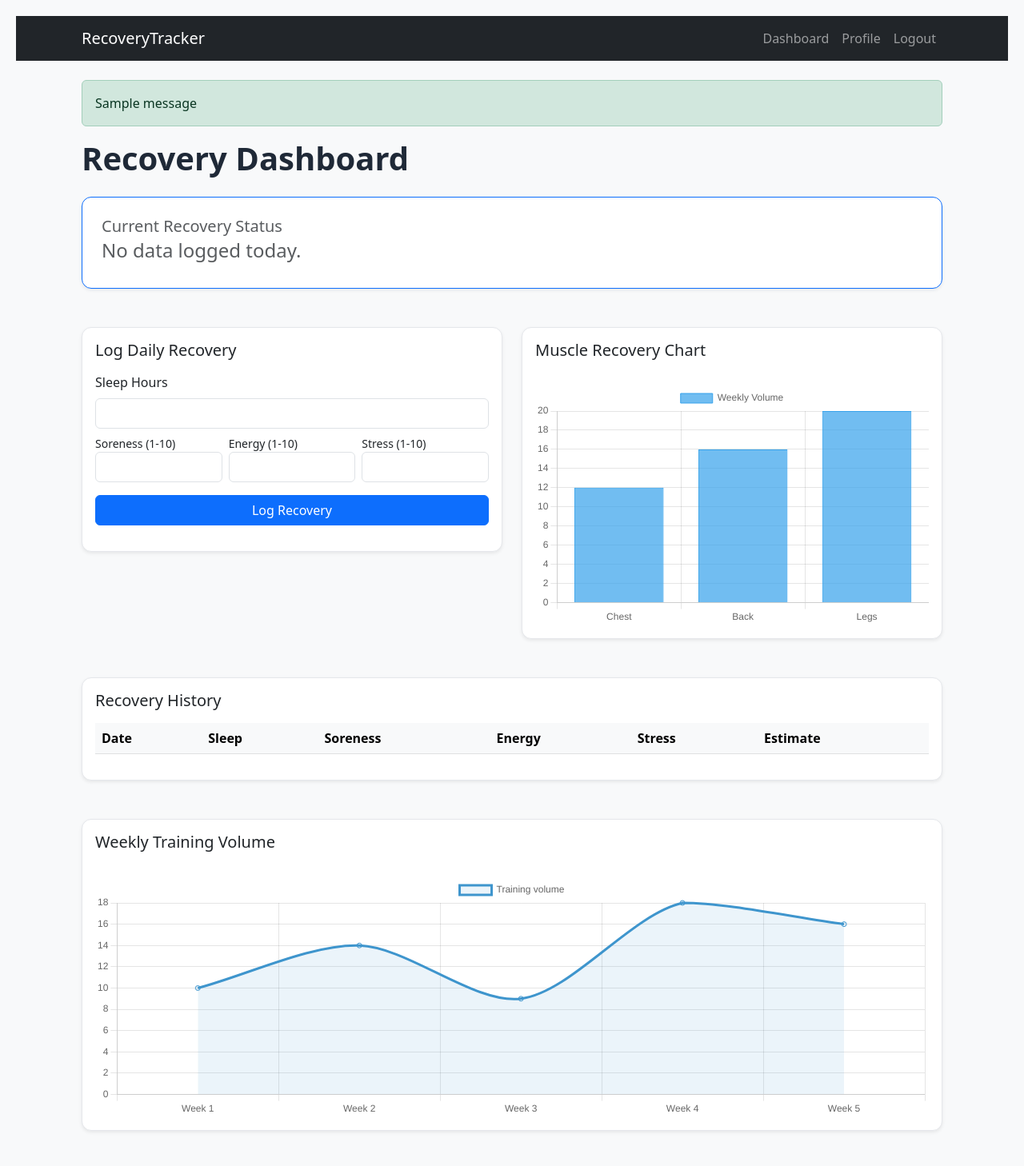
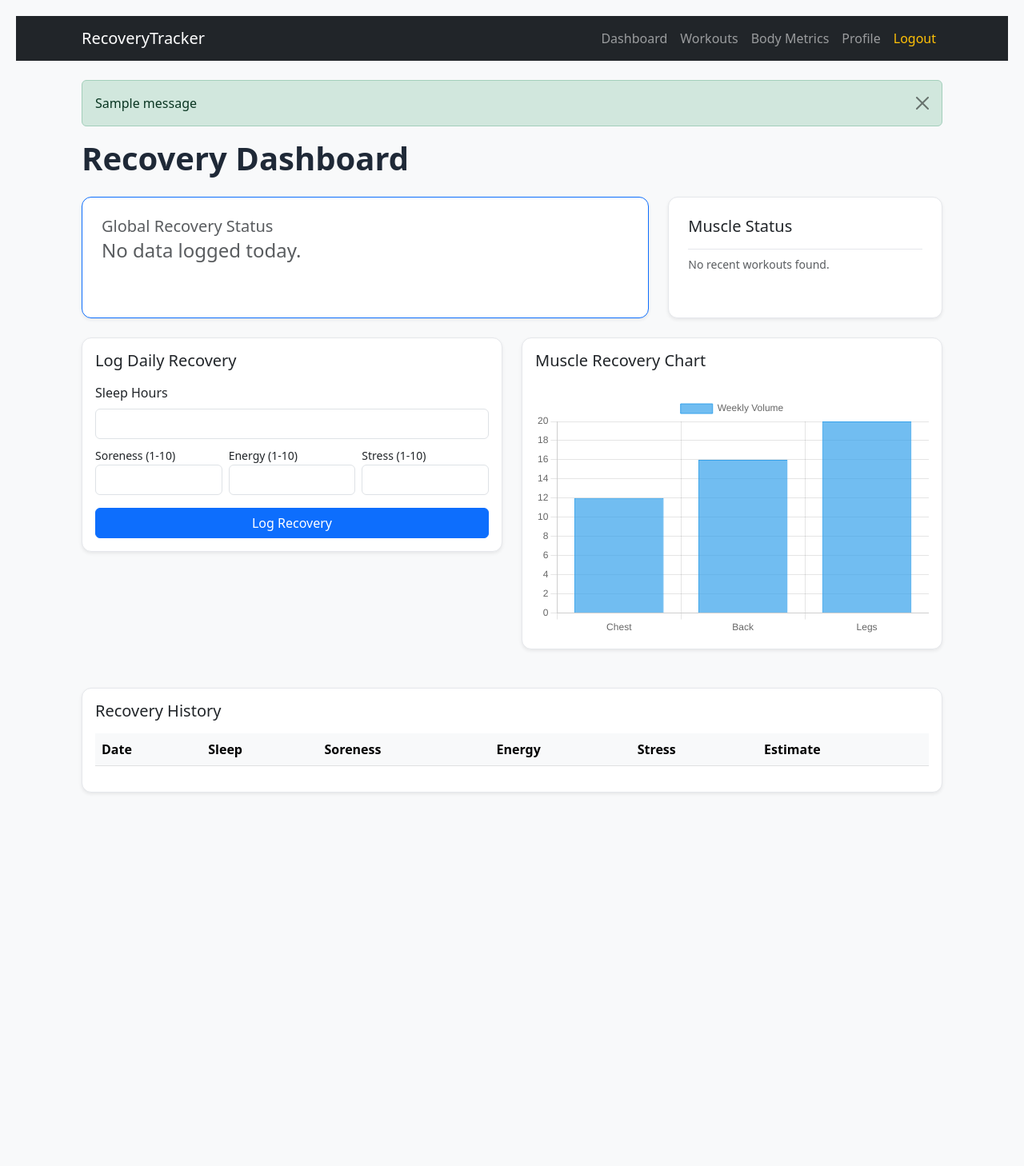
Before and after one commit to Coding-8122/GroupProject25-26, a Flask app: page / in a window 1280 px wide. Shown: the whole page at 80% size. After the commit the page ends 992 px from the top, so only its background shows below. Run offline with Flask 3, Linux system fonts and the light colour scheme; a user stored in the database is signed in; tables that the repository leaves empty hold one stand-in row (values such as "Sample post"); one stand-in notice (Sample message) is shown; lists and menus that the app fills with data are empty.

Commit message:
feat(ui): complete workouts, metrics and dashboard interface

```diff
--- a/app/templates/base.html
+++ b/app/templates/base.html
@@ -1,3 +1,4 @@
+<!DOCTYPE html>
 <html lang="en">
 <head>
     <meta charset="UTF-8">
@@ -11,29 +12,46 @@
         <div class="container">
             <a class="navbar-brand" href="{{ url_for('main.dashboard') }}">RecoveryTracker</a>
 
+            <button class="navbar-toggler" type="button" data-bs-toggle="collapse" data-bs-target="#navbarNav">
+                <span class="navbar-toggler-icon"></span>
+            </button>
+
+            <div class="collapse navbar-collapse" id="navbarNav">
                 <div class="navbar-nav ms-auto">
                     {% if current_user.is_authenticated %}
                         <a class="nav-link" href="{{ url_for('main.dashboard') }}">Dashboard</a>
+                        <a class="nav-link" href="{{ url_for('main.workouts') }}">Workouts</a>
+                        <a class="nav-link" href="{{ url_for('main.metrics') }}">Body Metrics</a>
                         <a class="nav-link" href="{{ url_for('user.profile') }}">Profile</a>
-                    <a class="nav-link" href="{{ url_for('auth.logout') }}">Logout</a>
+                        <div class="nav-item">
+                            <a class="nav-link text-warning" href="{{ url_for('auth.logout') }}">Logout</a>
+                        </div>
                     {% else %}
                         <a class="nav-link" href="{{ url_for('auth.login') }}">Login</a>
                         <a class="nav-link" href="{{ url_for('auth.register') }}">Register</a>
                     {% endif %}
                 </div>
             </div>
+        </div>
     </nav>
+
     <div class="container">
         {% with messages = get_flashed_messages(with_categories=true) %}
             {% if messages %}
                 {% for category, message in messages %}
-                    <div class="alert alert-{{ category }}">{{ message }}</div>
+                    <div class="alert alert-{{ category }} alert-dismissible fade show" role="alert">
+                        {{ message }}
+                        <button type="button" class="btn-close" data-bs-dismiss="alert" aria-label="Close"></button>
+                    </div>
                 {% endfor %}
             {% endif %}
         {% endwith %}
+
         {% block content %}{% endblock %}
     </div>
+
     <script src="https://cdn.jsdelivr.net/npm/chart.js"></script>
+    <script src="https://cdn.jsdelivr.net/npm/bootstrap@5.3.0/dist/js/bootstrap.bundle.min.js"></script>
     <script src="{{ url_for('static', filename='js/charts.js') }}"></script>
     {% block scripts %}{% endblock %}
 </body>
--- a/app/templates/main/dashboard.html
+++ b/app/templates/main/dashboard.html
@@ -4,15 +4,15 @@
 <h1 class="mb-4">Recovery Dashboard</h1>
 
 <div class="row mb-4">
-    <div class="col-12">
-        <section class="card p-4 shadow-sm border-primary">
+    <div class="col-md-8">
+        <section class="card p-4 shadow-sm border-primary h-100">
             <div class="d-flex align-items-center justify-content-between">
                 <div>
-                    <h3 class="h5 text-muted mb-1">Current Recovery Status</h3>
+                    <h3 class="h5 text-muted mb-1">Global Recovery Status</h3>
                     {% if logs %}
                         {% set latest = logs[0] %}
                         <p class="display-4 fw-bold text-primary mb-0">{{ latest.recovery_estimated }} <small class="h4 text-muted">hours</small></p>
-                        <p class="text-muted mb-0">Calculated on {{ latest.date.strftime('%A, %b %d') }}</p>
+                        <p class="text-muted mb-0">Based on your last check-in: {{ latest.date.strftime('%A, %b %d') }}</p>
                     {% else %}
                         <p class="h4 text-muted">No data logged today.</p>
                     {% endif %}
@@ -25,6 +25,25 @@
                     {% endif %}
                 </div>
             </div>
+        </section>
+    </div>
+
+    <div class="col-md-4">
+        <section class="card p-4 shadow-sm h-100">
+            <h3 class="h5 mb-3">Muscle Status</h3>
+            <ul class="list-group list-group-flush">
+                {% if last_workout %}
+                <li class="list-group-item d-flex justify-content-between align-items-center px-0">
+                    <div>
+                        <strong class="d-block">{{ last_workout.muscle_group }}</strong>
+                        <small class="text-muted">Last trained: {{ last_workout.date.strftime('%d %b') }}</small>
+                    </div>
+                    <span class="badge rounded-pill bg-info text-dark">Intensity: {{ last_workout.intensity }}/10</span>
+                </li>
+                {% else %}
+                <li class="list-group-item px-0 text-muted small">No recent workouts found.</li>
+                {% endif %}
+            </ul>
         </section>
     </div>
 </div>
@@ -96,25 +115,17 @@
                         <td>{{ log.energy_level }}/10</td>
                         <td>{{ log.stress_level }}/10</td>
                         <td>
+                            {% if log.recovery_estimated %}
                                 <span class="badge bg-primary">{{ log.recovery_estimated }} hrs</span>
+                            {% else %}
+                                <span class="badge bg-secondary">Processing</span>
+                            {% endif %}
                         </td>
                     </tr>
                     {% endfor %}
                     </tbody>
                 </table>
             </div>
-        </section>
-    </div>
-</div>
-
-<div class="row mt-4">
-    <div class="col-12">
-        <section class="card p-3 shadow-sm">
-            <h3 class="h5 mb-3">Weekly Training Volume</h3>
-            <div class="chart-container">
-                <canvas id="weeklyTrainingVolumeChart"></canvas>
-            </div>
-            <p class="text-muted mt-2" id="weeklyTrainingVolumeNoData" style="display: none;">No data yet.</p>
         </section>
     </div>
 </div>
```
Also changed, not shown: app/templates/main/metrics.html (added, +59 -0 lines), app/templates/main/workouts.html (added, +84 -0 lines). Lines whose indentation alone changed are shown as unchanged.
